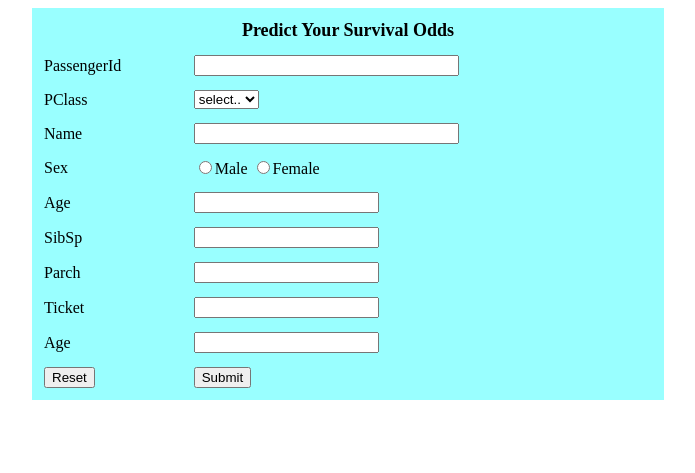
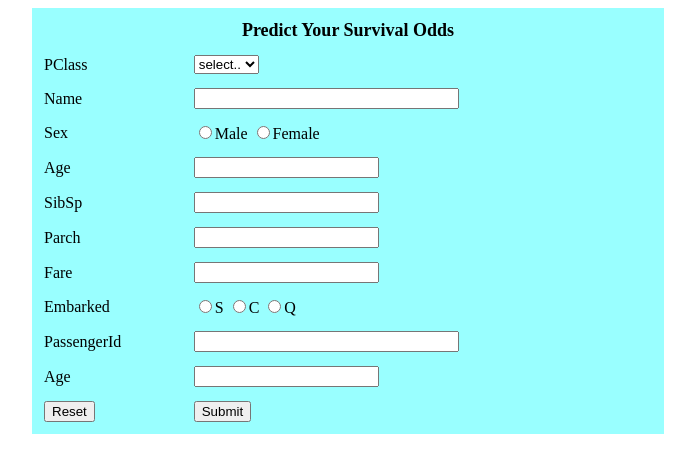
Before and after one commit to Kshitij68/Productionize-ML-model, a Flask app: page /predict in a window 1280 px wide. Shown: the top 473 px of the page, without its empty margins (292-987 px from the left). Run offline with Flask 2, Linux system fonts and the light colour scheme.

Commit message:
Kshitij | Update predict webpage

```diff
--- a/templates/predict.html
+++ b/templates/predict.html
@@ -10,10 +10,6 @@
   <center><font size=4><b>Predict Your Survival Odds</b></font></center>
   </td>
   </tr>
-    <tr>
-        <td>PassengerId</td>
-        <td><input type=text name=textnames id="textname" size="30"></td>
-    </tr>
 
     <tr>
         <td>PClass</td>
@@ -52,9 +48,27 @@
   </tr>
 
   <tr>
-      <td>Ticket</td>
-      <td><input type="number" name="parch" id="parch" size="30"></td>
+      <td>Fare</td>
+      <td><input type="number" name="fare" id="fare" size="30"></td>
   </tr>
+
+
+
+  <tr>
+  <td>Embarked</td>
+      <td>
+          <input type="radio" name="embarked" value="S" size="10">S
+          <input type="radio" name="embarked" value="C" size="10">C
+          <input type="radio" name="embarked" value="Q" size="10">Q
+      </td>
+  </tr>
+
+
+    <tr>
+        <td>PassengerId</td>
+        <td><input type=text name=textnames id="textname" size="30"></td>
+    </tr>
+
 
   <tr>
       <td>Age</td>
```
